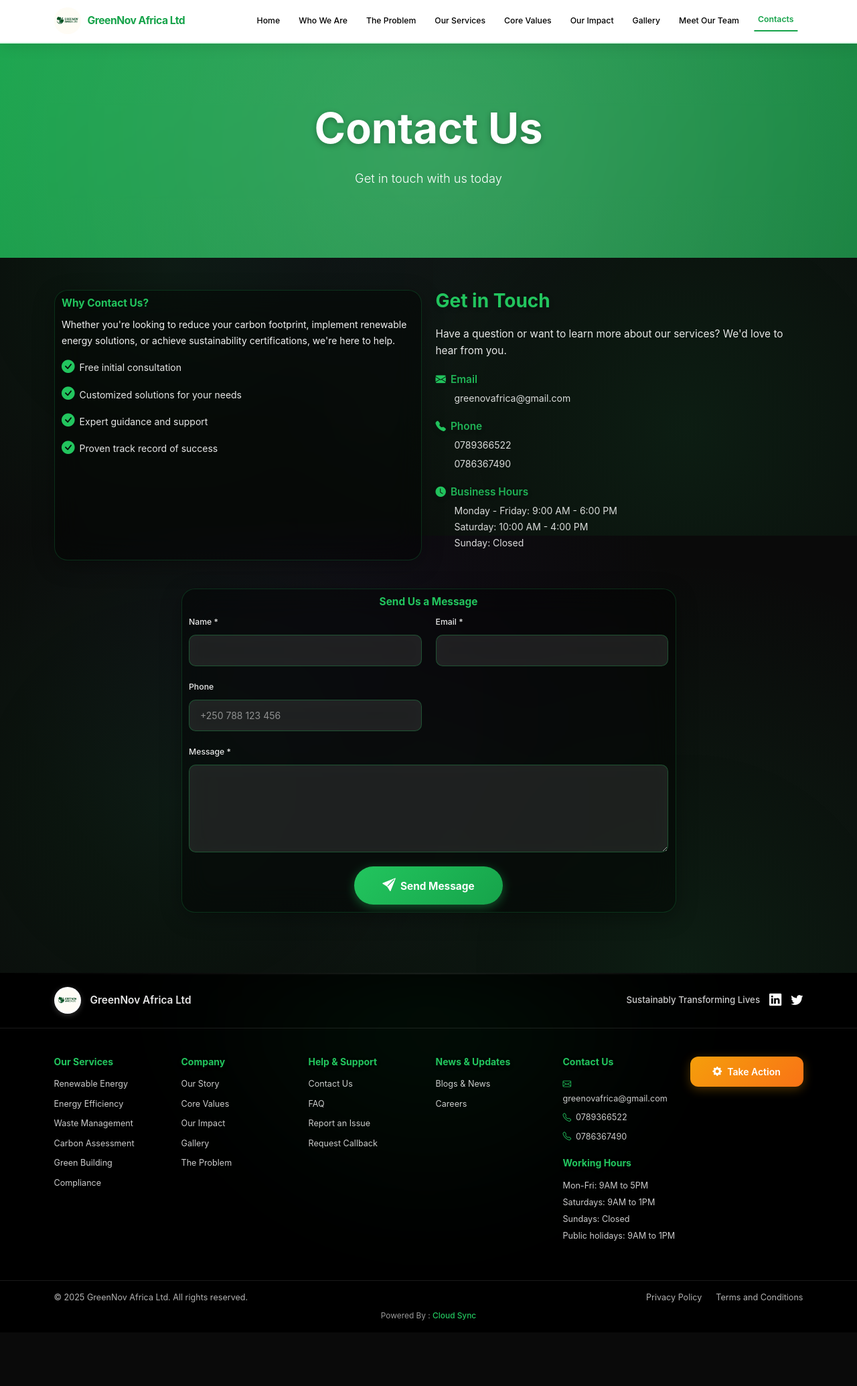
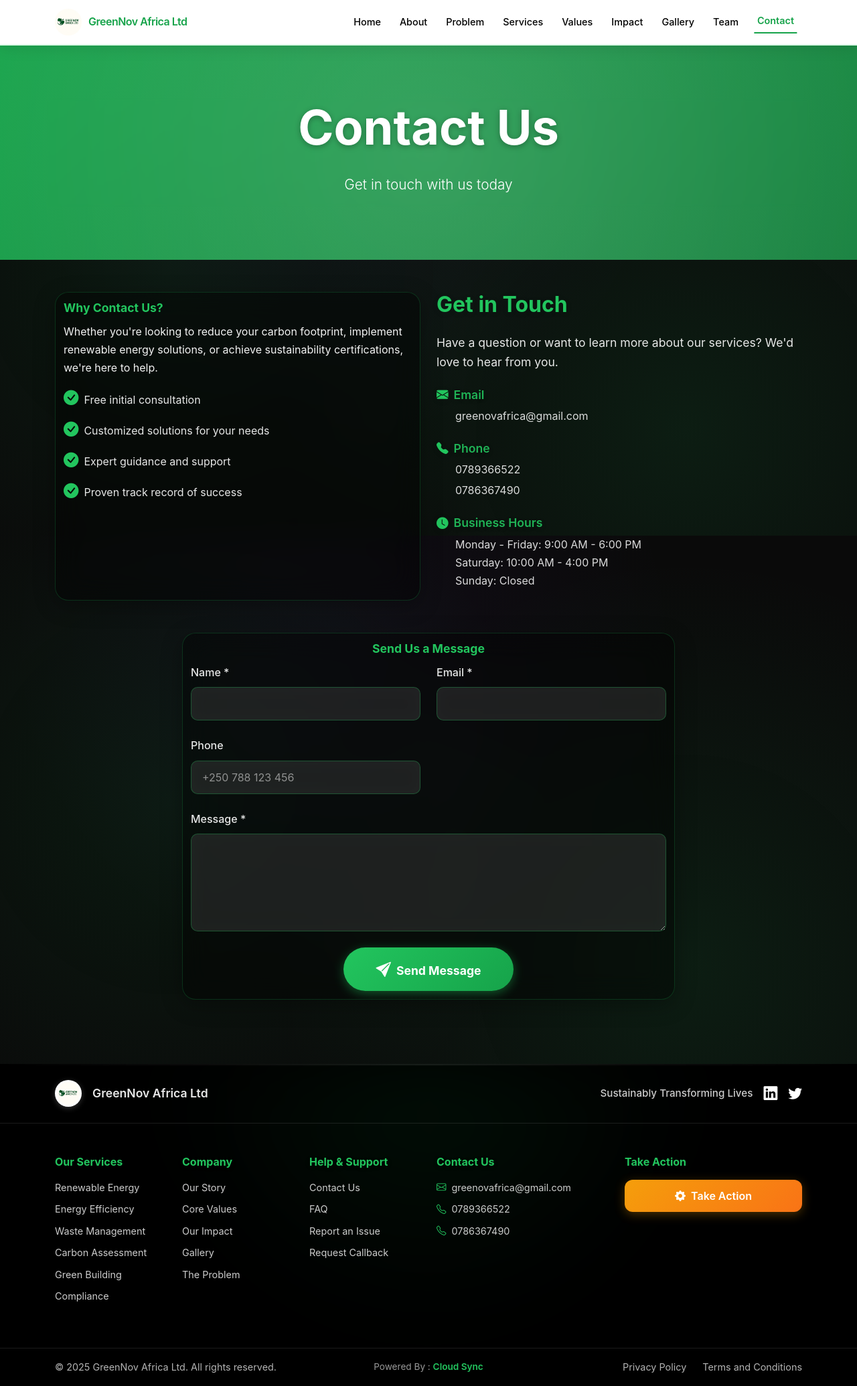
Before and after one commit to shyakx/Greenov-Africa, a React (Vite) app: page /contacts in a window 1280 px wide. Shown: the whole page at 67% size. Before the commit the page ends 1990 px from the top, so only its background shows below. Built offline with nearby package versions, Linux system fonts and the light colour scheme.

Commit message:
Improve navbar organization and footer layout - Shorten nav link labels for better fit - Reduce navbar font sizes and spacing - Reorganize footer columns to better utilize space - Move Powered By back to bottom section

```diff
--- a/src/components/Footer.jsx
+++ b/src/components/Footer.jsx
@@ -225,31 +225,13 @@ const Footer = () => {
               </ul>
             </div>
 
-            {/* Column 4 - News & Updates */}
-            <div className="col-lg-2 col-md-4 col-sm-6">
-              <h6 className="mb-3 fw-bold" style={{ color: '#22c55e', fontSize: '1rem' }}>News & Updates</h6>
+            {/* Column 4 - Contact & CTA Combined */}
+            <div className="col-lg-6 col-md-12">
+              <div className="row g-3">
+                {/* Contact Info */}
+                <div className="col-md-6">
+                  <h6 className="mb-3 fw-bold" style={{ color: '#22c55e', fontSize: '1rem' }}>Contact Us</h6>
                   <ul className="list-unstyled">
-                <li>
-                  <a href="#" style={footerLinkStyle}
-                    onMouseEnter={(e) => handleLinkHover(e, true)}
-                    onMouseLeave={(e) => handleLinkHover(e, false)}>
-                    Blogs & News
-                  </a>
-                </li>
-                <li>
-                  <a href="#" style={footerLinkStyle}
-                    onMouseEnter={(e) => handleLinkHover(e, true)}
-                    onMouseLeave={(e) => handleLinkHover(e, false)}>
-                    Careers
-                  </a>
-                </li>
-              </ul>
-            </div>
-
-            {/* Column 5 - Contact & Hours */}
-            <div className="col-lg-2 col-md-4 col-sm-6">
-              <h6 className="mb-3 fw-bold" style={{ color: '#22c55e', fontSize: '1rem' }}>Contact Us</h6>
-              <ul className="list-unstyled mb-4">
                     <li className="mb-2" style={{ color: 'rgba(255, 255, 255, 0.8)', fontSize: '0.9rem' }}>
                       <i className="bi bi-envelope me-2" style={{ color: '#22c55e' }}></i>
                       greenovafrica@gmail.com
@@ -263,19 +245,12 @@ const Footer = () => {
                       0786367490
                     </li>
                   </ul>
-
-              <h6 className="mb-3 fw-bold mt-4" style={{ color: '#22c55e', fontSize: '1rem' }}>Working Hours</h6>
-              <ul className="list-unstyled" style={{ color: 'rgba(255, 255, 255, 0.8)', fontSize: '0.9rem' }}>
-                <li className="mb-1">Mon-Fri: 9AM to 5PM</li>
-                <li className="mb-1">Saturdays: 9AM to 1PM</li>
-                <li className="mb-1">Sundays: Closed</li>
-                <li>Public holidays: 9AM to 1PM</li>
-              </ul>
                 </div>
 
-            {/* Column 6 - CTA Button */}
-            <div className="col-lg-2 col-md-4 col-sm-6">
-              <Link to="/contacts" className="btn w-100 mb-4" style={{
+                {/* CTA Button & Powered By */}
+                <div className="col-md-6">
+                  <h6 className="mb-3 fw-bold" style={{ color: '#22c55e', fontSize: '1rem' }}>Take Action</h6>
+                  <Link to="/contacts" className="btn w-100" style={{
                     background: 'linear-gradient(135deg, #f59e0b 0%, #f97316 100%)',
                     color: '#ffffff',
                     borderRadius: '12px',
@@ -305,6 +280,8 @@ const Footer = () => {
               </div>
             </div>
           </div>
+        </div>
+      </div>
 
       {/* Bottom Bar */}
       <div className="py-3" style={{
@@ -313,12 +290,17 @@ const Footer = () => {
       }}>
         <div className="container">
           <div className="row align-items-center">
-            <div className="col-md-6 mb-2 mb-md-0">
+            <div className="col-md-4 mb-2 mb-md-0">
               <p className="mb-0" style={{ color: 'rgba(255, 255, 255, 0.7)', fontSize: '0.9rem' }}>
                 &copy; {currentYear} GreenNov Africa Ltd. All rights reserved.
               </p>
             </div>
-            <div className="col-md-6 text-md-end">
+            <div className="col-md-4 text-center mb-2 mb-md-0">
+              <p className="mb-0" style={{ color: 'rgba(255, 255, 255, 0.6)', fontSize: '0.85rem' }}>
+                Powered By : <span style={{ color: '#22c55e', fontWeight: '600' }}>Cloud Sync</span>
+              </p>
+            </div>
+            <div className="col-md-4 text-md-end">
               <div className="d-flex gap-4 justify-content-md-end flex-wrap">
                 <a href="#" style={{
                   color: 'rgba(255, 255, 255, 0.7)',
@@ -343,13 +325,6 @@ const Footer = () => {
               </div>
             </div>
           </div>
-          <div className="row mt-2">
-            <div className="col-12 text-center">
-              <p className="mb-0" style={{ color: 'rgba(255, 255, 255, 0.6)', fontSize: '0.85rem' }}>
-                Powered By : <span style={{ color: '#22c55e', fontWeight: '500' }}>Cloud Sync</span>
-              </p>
-            </div>
-          </div>
         </div>
       </div>
     </footer>
--- a/src/components/Navbar.jsx
+++ b/src/components/Navbar.jsx
@@ -9,14 +9,14 @@ const Navbar = () => {
 
   const navLinks = [
     { path: '/', label: 'Home' },
-    { path: '/who-we-are', label: 'Who We Are' },
-    { path: '/problem', label: 'The Problem' },
-    { path: '/services', label: 'Our Services' },
-    { path: '/core-values', label: 'Core Values' },
-    { path: '/impact', label: 'Our Impact' },
+    { path: '/who-we-are', label: 'About' },
+    { path: '/problem', label: 'Problem' },
+    { path: '/services', label: 'Services' },
+    { path: '/core-values', label: 'Values' },
+    { path: '/impact', label: 'Impact' },
     { path: '/gallery', label: 'Gallery' },
-    { path: '/team', label: 'Meet Our Team' },
-    { path: '/contacts', label: 'Contacts' },
+    { path: '/team', label: 'Team' },
+    { path: '/contacts', label: 'Contact' },
   ]
 
   return (
@@ -46,7 +46,7 @@ const Navbar = () => {
               e.currentTarget.style.transform = 'scale(1)';
             }}
           />
-          <span style={{ color: 'var(--primary-green)', fontSize: '1.12rem' }}>
+          <span style={{ color: 'var(--primary-green)', fontSize: '1rem', fontWeight: '600' }}>
             GreenNov Africa Ltd
           </span>
         </Link>
@@ -62,7 +62,7 @@ const Navbar = () => {
           <span className="navbar-toggler-icon"></span>
         </button>
         <div className={`collapse navbar-collapse ${isOpen ? 'show' : ''}`} id="navbarNav">
-          <ul className="navbar-nav ms-auto align-items-center">
+          <ul className="navbar-nav ms-auto align-items-center" style={{ gap: '0.25rem' }}>
             {navLinks.map((link) => (
               <li key={link.path} className="nav-item">
                 <Link
@@ -71,6 +71,9 @@ const Navbar = () => {
                   onClick={() => setIsOpen(false)}
                   style={{
                     color: isActive(link.path) ? 'var(--primary-green)' : 'var(--text-dark)',
+                    fontSize: '0.9rem',
+                    padding: '0.4rem 0.75rem !important',
+                    whiteSpace: 'nowrap'
                   }}
                 >
                   {link.label}
--- a/src/index.css
+++ b/src/index.css
@@ -43,7 +43,7 @@ body {
     radial-gradient(circle at 80% 80%, rgba(34, 197, 94, 0.1) 0%, transparent 50%),
     radial-gradient(circle at 40% 20%, rgba(131, 56, 236, 0.05) 0%, transparent 50%);
   background-attachment: fixed;
-  font-size: 0.875rem;
+  font-size: 1rem;
 }
 
 img {
@@ -54,7 +54,7 @@ img {
 /* Smooth scrolling */
 html {
   scroll-behavior: smooth;
-  font-size: 14px;
+  font-size: 16px;
 }
 
 /* Section Padding */
@@ -490,7 +490,7 @@ p, h1, h2, h3, h4, h5, h6, .lead {
 }
 
 .navbar-brand {
-  font-size: 1.5rem;
+  font-size: 1.1rem;
   letter-spacing: -0.5px;
   transition: all 0.3s ease;
   display: flex;
@@ -517,9 +517,11 @@ p, h1, h2, h3, h4, h5, h6, .lead {
 
 .nav-link {
   position: relative;
-  padding: 0.5rem 1rem !important;
+  padding: 0.4rem 0.75rem !important;
   transition: all 0.3s ease;
   font-weight: 500;
+  font-size: 0.9rem;
+  white-space: nowrap;
 }
 
 .nav-link::after {
--- a/src/pages/Contacts.jsx
+++ b/src/pages/Contacts.jsx
@@ -28,9 +28,10 @@ const Contacts = () => {
     setSubmitStatus({ type: '', message: '' })
 
     // EmailJS configuration
-    const serviceID = 'service_do036ib' // Your EmailJS service ID
-    const templateID = 'template_vnv5v7h' // Your EmailJS template ID
-    const publicKey = '987WIncPXtXx0lfYz' // Your EmailJS public key
+    // Using environment variables for better security (fallback to hardcoded values)
+    const serviceID = import.meta.env.VITE_EMAILJS_SERVICE_ID || 'service_do036ib'
+    const templateID = import.meta.env.VITE_EMAILJS_TEMPLATE_ID || 'template_vnv5v7h'
+    const publicKey = import.meta.env.VITE_EMAILJS_PUBLIC_KEY || '987WIncPXtXx0lfYz'
 
     // Template parameters
     const templateParams = {
```
Also changed, not shown: 1 other file (tests, documents, lock files or other folders). Lines whose indentation alone changed are shown as unchanged.
